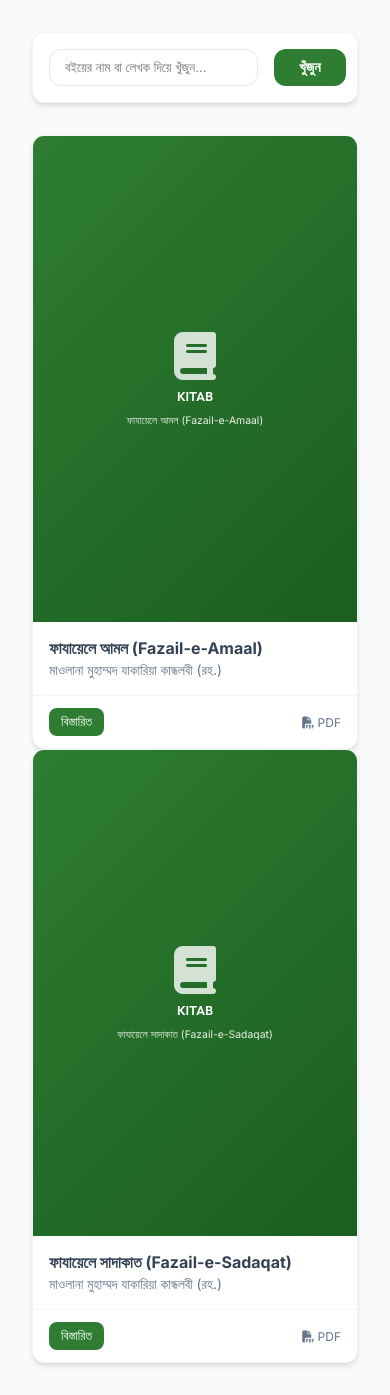
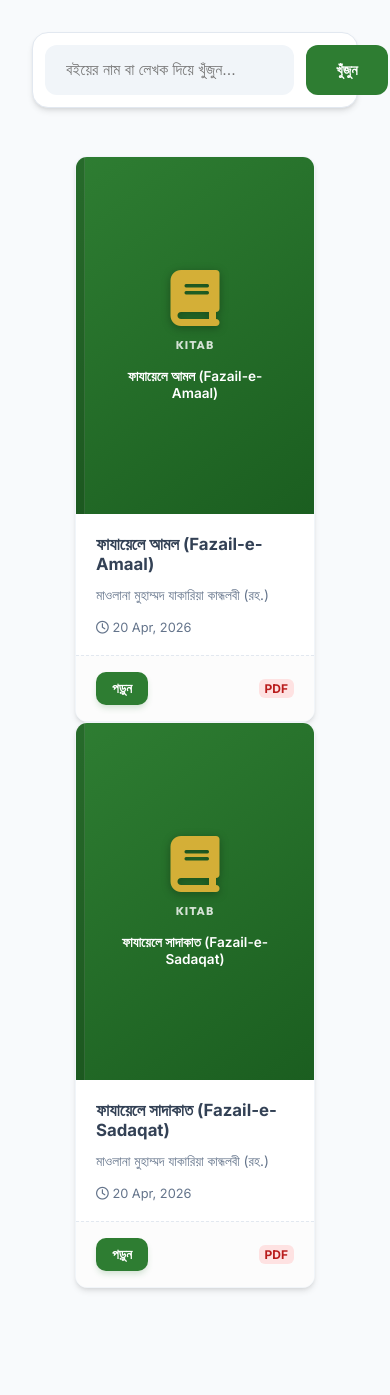
Before and after one commit to mdzihad42/tablig_bd, a Django app: page /books/ in a window 390 px wide. Shown: the part 123-1518 px from the top of the page. After the commit the page ends 1414 px from the top, so only its background shows below. Run offline with Django 5.2, Linux system fonts and the light colour scheme; a user stored in the database is signed in; data comes from the database, SQL or seed files in the repository.

Commit message:
Fix and improve Boi Ghor UI - responsive grid and premium card design

```diff
--- a/tablig_project/tablig/templates/tablig/book_list.html
+++ b/tablig_project/tablig/templates/tablig/book_list.html
@@ -13,8 +13,9 @@
 <style>
     .book-grid {
         display: grid;
-        grid-template-columns: repeat(auto-fill, minmax(200px, 1fr));
-        gap: 1.5rem;
+        grid-template-columns: repeat(auto-fill, minmax(180px, 1fr));
+        gap: 2rem;
+        justify-content: start;
     }
     .book-card {
         background: var(--white);
@@ -25,15 +26,19 @@
         border: 1px solid #f1f5f9;
         display: flex;
         flex-direction: column;
+        max-width: 240px; /* Limit max width for better proportions */
+        margin: 0 auto;
+        width: 100%;
     }
     .book-card:hover {
-        transform: translateY(-5px);
-        box-shadow: 0 10px 15px -3px rgba(0, 0, 0, 0.1);
+        transform: translateY(-8px);
+        box-shadow: 0 12px 20px -5px rgba(0, 0, 0, 0.15);
+        border-color: var(--primary-light);
     }
     .book-cover {
         width: 100%;
         aspect-ratio: 2/3;
-        background: linear-gradient(135deg, #2E7D32, #1B5E20);
+        background: linear-gradient(145deg, #2E7D32, #1B5E20);
         display: flex;
         flex-direction: column;
         align-items: center;
@@ -41,63 +46,125 @@
         overflow: hidden;
         color: white;
         text-align: center;
-        padding: 1rem;
+        padding: 1.5rem;
+        position: relative;
+    }
+    /* Decorative element for placeholder */
+    .book-cover::after {
+        content: '';
+        position: absolute;
+        left: 0;
+        top: 0;
+        bottom: 0;
+        width: 8px;
+        background: rgba(0,0,0,0.15);
+        border-right: 1px solid rgba(255,255,255,0.1);
     }
     .book-cover i {
-        font-size: 3rem;
-        margin-bottom: 0.5rem;
-        opacity: 0.8;
+        font-size: 3.5rem;
+        margin-bottom: 0.75rem;
+        color: var(--accent-color);
+        filter: drop-shadow(0 2px 4px rgba(0,0,0,0.3));
     }
     .book-cover span {
         font-family: 'Outfit';
-        font-size: 0.8rem;
+        font-size: 0.7rem;
+        font-weight: 700;
+        letter-spacing: 0.1em;
+        text-transform: uppercase;
+        opacity: 0.8;
+    }
+    .placeholder-title {
+        font-size: 0.85rem;
         font-weight: 600;
-        text-transform: uppercase;
+        margin-top: 1rem;
+        display: -webkit-box;
+        -webkit-line-clamp: 3;
+        -webkit-box-orient: vertical;
+        overflow: hidden;
+        padding: 0 5px;
     }
     .book-info {
-        padding: 1rem;
+        padding: 1.25rem;
         flex-grow: 1;
+        display: flex;
+        flex-direction: column;
     }
     .book-title {
         font-weight: 700;
-        font-size: 1rem;
-        margin-bottom: 0.25rem;
+        font-size: 1.05rem;
+        margin-bottom: 0.5rem;
         color: var(--text-main);
         display: -webkit-box;
         -webkit-line-clamp: 2;
         -webkit-box-orient: vertical;
         overflow: hidden;
+        min-height: 2.8rem;
     }
     .book-author {
         font-size: 0.85rem;
         color: var(--text-muted);
+        margin-bottom: 1rem;
     }
     .book-actions {
-        padding: 0.75rem 1rem;
-        border-top: 1px solid #f1f5f9;
+        padding: 1rem 1.25rem;
+        border-top: 1px dashed #e2e8f0;
         display: flex;
         justify-content: space-between;
         align-items: center;
+        background: #fcfcfc;
     }
     .btn-read {
-        padding: 6px 12px;
-        font-size: 0.8rem;
-        border-radius: 8px;
+        padding: 8px 16px;
+        font-size: 0.85rem;
+        font-weight: 600;
+        border-radius: 10px;
         background: var(--primary-color);
         color: white;
         text-decoration: none;
+        transition: var(--transition);
+        box-shadow: 0 4px 6px -1px rgba(46, 125, 50, 0.2);
+    }
+    .btn-read:hover {
+        background: var(--primary-dark);
+        transform: scale(1.05);
     }
     .search-container {
-        margin-bottom: 2rem;
+        margin-bottom: 3rem;
+        max-width: 800px;
+    }
+    .search-form {
+        background: var(--white);
+        padding: 0.75rem;
+        border-radius: 16px;
+        display: flex;
+        gap: 0.75rem;
+        box-shadow: var(--shadow);
+        border: 1px solid #e2e8f0;
+    }
+    .search-input {
+        flex: 1;
+        padding: 12px 20px;
+        border-radius: 12px;
+        border: 1px solid transparent;
+        background: #f1f5f9;
+        outline: none;
+        font-size: 1rem;
+        transition: var(--transition);
+    }
+    .search-input:focus {
+        background: var(--white);
+        border-color: var(--primary-color);
+        box-shadow: 0 0 0 4px var(--primary-light);
     }
 </style>
 {% endblock %}
 
 {% block content %}
 <div class="search-container">
-    <form method="get" class="card" style="padding: 1rem; display: flex; gap: 1rem;">
-        <input type="text" name="q" placeholder="বইয়ের নাম বা লেখক দিয়ে খুঁজুন..." value="{{ request.GET.q }}" style="flex: 1; padding: 10px 15px; border-radius: var(--radius); border: 1px solid #e2e8f0; outline: none;">
-        <button type="submit" class="btn btn-primary" style="padding: 10px 25px;">খুঁজুন</button>
+    <form method="get" class="search-form">
+        <input type="text" name="q" placeholder="বইয়ের নাম বা লেখক দিয়ে খুঁজুন..." value="{{ request.GET.q }}" class="search-input">
+        <button type="submit" class="btn btn-primary" style="padding: 0 30px; border-radius: 12px; height: 50px;">খুঁজুন</button>
     </form>
 </div>
 
@@ -110,24 +177,30 @@
             {% else %}
             <i class="fas fa-book"></i>
             <span>KITAB</span>
-            <div style="font-size: 0.65rem; margin-top: 10px; opacity: 0.9;">{{ book.title }}</div>
+            <div class="placeholder-title">{{ book.title }}</div>
             {% endif %}
         </div>
         <div class="book-info">
             <div class="book-title">{{ book.title }}</div>
             <div class="book-author">{{ book.author|default:"অজানা লেখক" }}</div>
+            <div style="margin-top: auto; font-size: 0.8rem; color: var(--text-muted);">
+                <i class="far fa-clock"></i> {{ book.added_at|date:"d M, Y" }}
+            </div>
         </div>
         <div class="book-actions">
-            <a href="{% url 'book_detail' book.pk %}" class="btn-read">বিস্তারিত</a>
-            <div style="font-size: 0.75rem; color: var(--text-muted);">
-                {% if book.pdf_file %}<i class="fas fa-file-pdf"></i> PDF{% endif %}
+            <a href="{% url 'book_detail' book.pk %}" class="btn-read">পড়ুন</a>
+            <div style="font-size: 0.75rem; color: var(--text-muted); display: flex; align-items: center; gap: 5px;">
+                {% if book.pdf_file %}
+                <span style="background: #fee2e2; color: #b91c1c; padding: 2px 6px; border-radius: 6px; font-weight: 700;">PDF</span>
+                {% endif %}
             </div>
         </div>
     </div>
     {% empty %}
-    <div class="card" style="grid-column: 1/-1; text-align: center; padding: 3rem;">
-        <i class="fas fa-book-open" style="font-size: 3rem; color: var(--text-muted); margin-bottom: 1rem;"></i>
-        <p style="color: var(--text-muted);">কোন বই খুঁজে পাওয়া যায়নি।</p>
+    <div class="card" style="grid-column: 1/-1; text-align: center; padding: 4rem; border-style: dashed; background: transparent;">
+        <i class="fas fa-book-open" style="font-size: 4rem; color: #cbd5e1; margin-bottom: 1.5rem;"></i>
+        <h3 style="color: var(--text-main); margin-bottom: 0.5rem;">কোন বই খুঁজে পাওয়া যায়নি</h3>
+        <p style="color: var(--text-muted);">অনুগ্রহ করে অন্য কোন শব্দ দিয়ে চেষ্টা করুন।</p>
     </div>
     {% endfor %}
 </div>
```
